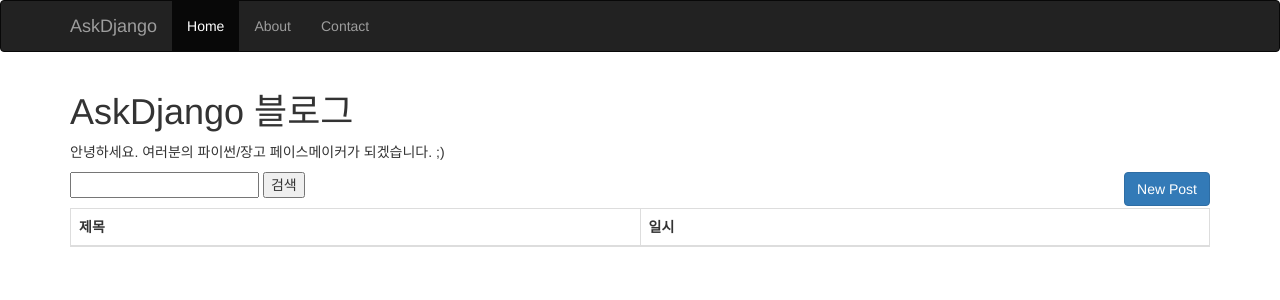
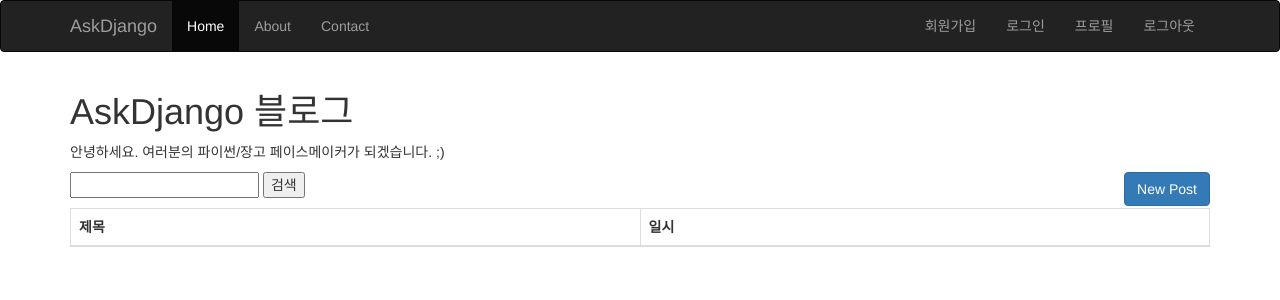
Before and after one commit to askdjango/offline-201707-weekday-evening, a Django app: page /weblog/ in a window 1280 px wide. Shown: the top 300 px of the page. Run offline with Django 3.2, Linux system fonts and the light colour scheme; data that the repository does not hold is empty; some libraries are stand-ins or nearby versions.

Commit message:
상단 nav메뉴에 회원가입/로그인/프로필/로그아웃 링크 추가

```diff
--- a/askdjango/templates/layout.html
+++ b/askdjango/templates/layout.html
@@ -31,6 +31,13 @@ body {
                     <li><a href="#about">About</a></li>
                     <li><a href="#contact">Contact</a></li>
                 </ul>
+                <ul class="nav navbar-nav navbar-right">
+                    <li><a href="">회원가입</a></li>
+                    <li><a href="">로그인</a></li>
+
+                    <li><a href="">프로필</a></li>
+                    <li><a href="">로그아웃</a></li>
+                </ul>
             </div><!--/.nav-collapse -->
         </div>
     </nav>
```
